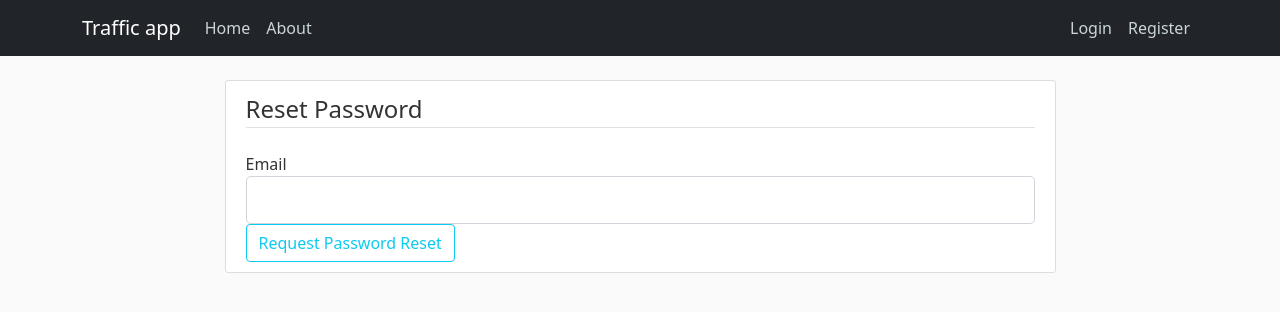
After one commit to sunba23/Waywatch, a Flask app: page /reset_password in a window 1280 px wide. The commit adds this page. Shown: the top 312 px of the page. Run offline with Flask 3, Linux system fonts and the light colour scheme.

Commit message:
password reset

```diff
--- a/app/forms.py
+++ b/app/forms.py
@@ -46,3 +46,19 @@ class UpdateAccountForm(FlaskForm):
             user = User.query.filter_by(email = email.data).first()
             if user:
                 raise ValidationError('This email is already taken. Please choose a different one.')
+
+
+class RequestPasswordResetForm(FlaskForm):
+    email = StringField('Email', validators=[DataRequired(), Email()])
+    submit = SubmitField('Request Password Reset')
+
+    def validate_email(self, email):
+        user = User.query.filter_by(email=email.data).first()
+        if user is None:
+            raise ValidationError('There is no account with this email. Please register first.')
+
+class ChooseNewPasswordForm(FlaskForm):
+    password = PasswordField('Password', validators=[DataRequired()])
+    confirm_password = PasswordField('Confirm Password',
+                                     validators=[DataRequired(), EqualTo('password')])
+    submit = SubmitField('Reset Password')
--- a/app/routes.py
+++ b/app/routes.py
@@ -1,8 +1,10 @@
 from flask import render_template, url_for, flash, redirect, request
-from app import app, db, bcrypt
-from app.forms import RegistrationForm, LoginForm, UpdateAccountForm
+from app import app, db, bcrypt, mail
+from app.forms import RegistrationForm, LoginForm, UpdateAccountForm, RequestPasswordResetForm, ChooseNewPasswordForm
 from app.models import User, Camera
 from flask_login import login_user, current_user, logout_user, login_required
+from flask_mail import Message
+import os
 
 @app.route('/')
 @app.route('/home')
@@ -78,3 +80,47 @@ def camera(camera_id):
 def cameras():
     cameras_ = Camera.query.all()
     return render_template('cameras.html', title='Cameras', cameras=cameras_)
+
+def send_reset_email(user):
+    token = user.get_reset_token()
+    msg = Message("Password Reset Request",
+                  sender=(os.environ.get('EMAIL_USER')),
+                  recipients=[user.email])
+    msg.body=f'''To reset your password, visit the following link:
+{url_for('reset_token', token=token, _external=True)}
+If you did not make this password reset request, please ignore this email and no changes will be made.
+'''
+    mail.send(msg)
+
+@app.route('/reset_password', methods=['GET', 'POST'])
+def request_reset():
+    if current_user.is_authenticated:
+        flash(f'You are already logged in', category="info")
+        return redirect(url_for('home'))
+    form = RequestPasswordResetForm()
+    if form.validate_on_submit():
+        user = User.query.filter_by(email=form.email.data).first()
+        send_reset_email(user)
+        flash(f'''Please check your email for instructions to reset your password.
+If you haven't received anything make sure to check the spam folder.''',
+        category="info")
+        return redirect(url_for('login'))
+    return render_template('request_reset.html', title='Reset Password', form=form)
+
+
+@app.route('/reset_password/<token>', methods=['GET', 'POST'])
+def reset_token(token):
+    if current_user.is_authenticated:
+        return redirect(url_for('home'))
+    user = User.verify_reset_token(token)
+    if not user:
+        flash('This is an invalid or expired token.', category="warning")
+        return redirect(url_for('request_reset'))
+    form = ChooseNewPasswordForm()
+    if form.validate_on_submit():
+        hashed_pw = bcrypt.generate_password_hash(form.password.data).decode('utf-8')
+        user.password = hashed_pw
+        db.session.commit()
+        flash(f'Your password has been updated. Please log in.', category="success")
+        return redirect(url_for('login'))
+    return render_template('reset_token.html', title='Reset Password', form=form)
--- a/app/templates/login.html
+++ b/app/templates/login.html
@@ -20,10 +20,10 @@
             </fieldset>
             <div class="form-group">
                 {{ form.submit(class="btn btn-outline-info") }}
+                <small class="text-muted ml-2">
+                    <a href="{{ url_for('request_reset')}}">Forgot Password?</a>
+                </small>
             </div>
-            <small class="text-muted ml-2">
-                <a href="#">Forgot Password?</a>
-            </small>
         </form>
     </div>
     <div class="border-top pt-3">
--- /dev/null
+++ b/app/templates/request_reset.html
@@ -0,0 +1,27 @@
+{% extends "layout.html" %}
+{% block content %}
+    <div class="content-section">
+        <form method="POST" action="">
+            {{ form.hidden_tag() }}
+            <fieldset class="form-group">
+                <legend class="border-bottom mb-4">Reset Password</legend>
+                <div class="form-group">
+                    {{ form.email.label(class="form-control-label") }}
+                    {% if form.email.errors %}
+                        {{ form.email(class="form-control form-control-lg is-invalid") }}
+                        <div class="invalid-feedback">
+                            {% for error in form.email.errors %}
+                                <span>{{ error }}</span>
+                            {% endfor %}
+                        </div>
+                    {% else %}
+                        {{ form.email(class="form-control form-control-lg") }}
+                    {% endif %}
+                </div>
+            </fieldset>
+            <div class="form-group">
+                {{ form.submit(class="btn btn-outline-info") }}
+            </div>
+        </form>
+    </div>
+{% endblock content %}
```
Also changed, not shown: app/__init__.py (+8 -1 lines), app/models.py (+18 -1 lines), app/templates/reset_token.html (added, +29 -0 lines).
